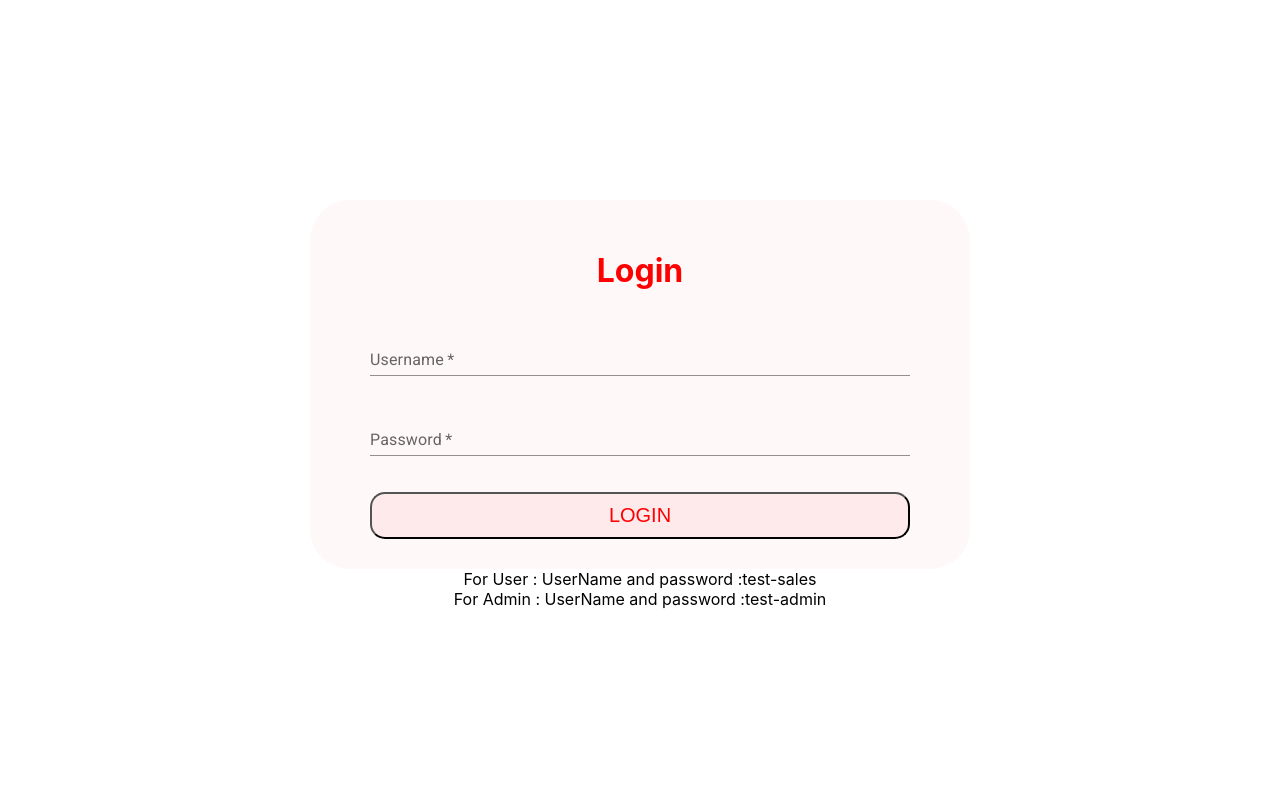
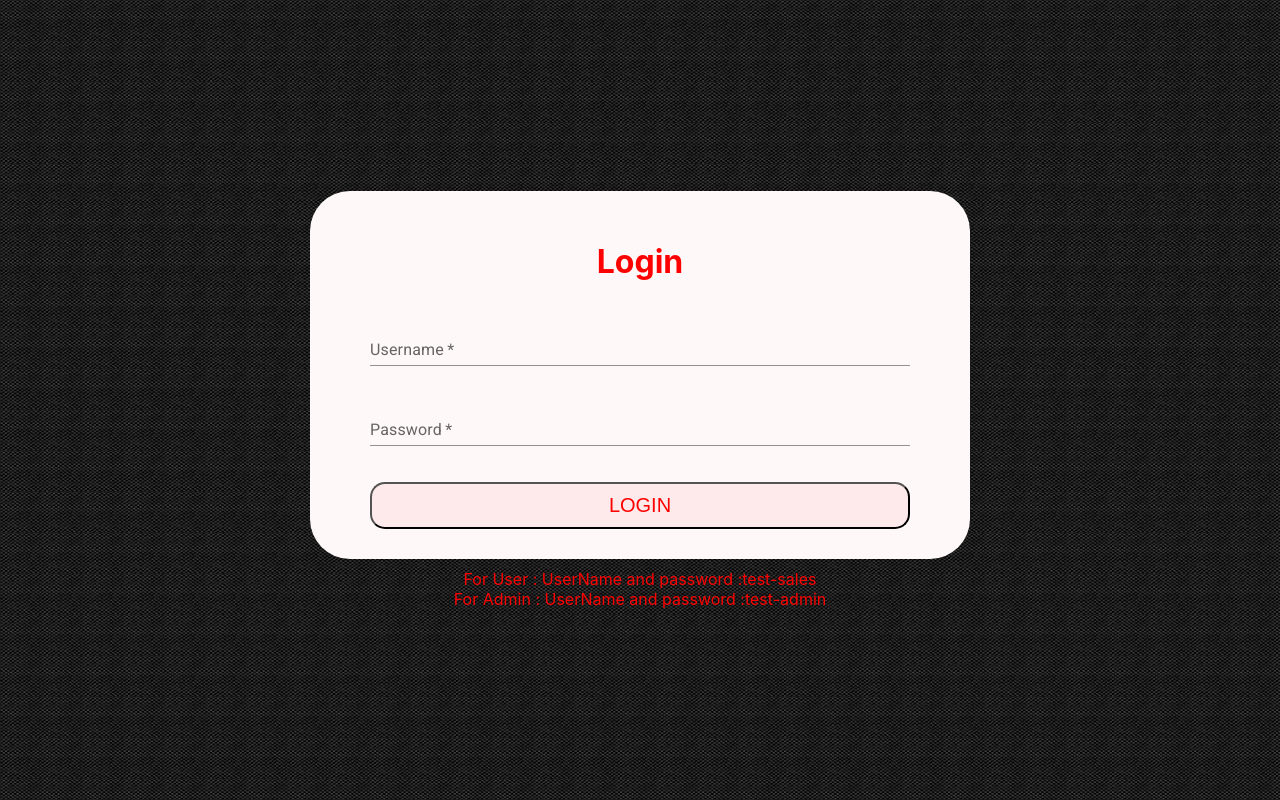
Before and after one commit to sakil470004/store-management-client, a React (Create React App) app: page / in a window 1280 px wide. Built offline with nearby package versions, Linux system fonts and the light colour scheme.

Commit message:
addding background

```diff
--- /dev/null
+++ b/src/components/Login/Login.css
@@ -0,0 +1,7 @@
+.login--container{
+    background-image: url(../../assets/bg.png);
+    height: 100vh;
+    display: flex;
+    align-items: center;
+    justify-content: center;
+}
--- a/src/components/Login/Login.js
+++ b/src/components/Login/Login.js
@@ -1,4 +1,5 @@
 import { TextField } from '@mui/material';
+import './Login.css'
 import React from 'react';
 import { useHistory } from 'react-router-dom';
 
@@ -43,9 +44,10 @@ export default function Login({ setAdmin, setUser, setUserName }) {
     }
 
 
-    return <div>
+    return <div className='login--container'>
+        <div>
             <div style={{ display: 'flex', justifyContent: 'center', alignItems: 'center' }}>
-            <div style={{ background: '#fff8f8', width: '600px', marginTop: '200px', padding: '30px', borderRadius: '40px' }}>
+                <div style={{ background: '#fff8f8', width: '600px', padding: '30px', borderRadius: '40px' }}>
                     <h1 style={{ color: 'red' }}>Login</h1>
 
 
@@ -84,7 +86,9 @@ export default function Login({ setAdmin, setUser, setUserName }) {
                 </div>
 
             </div>
-        For User : UserName and password :test-sales<br />
+            <div style={{ color: 'red',marginTop:'10px' }}> For User : UserName and password :test-sales<br />
                 For Admin : UserName and password :test-admin
             </div>
+        </div>
+    </div>
 }
```
Also changed, not shown: src/assets/bg.png (added). Lines whose indentation alone changed are shown as unchanged.
